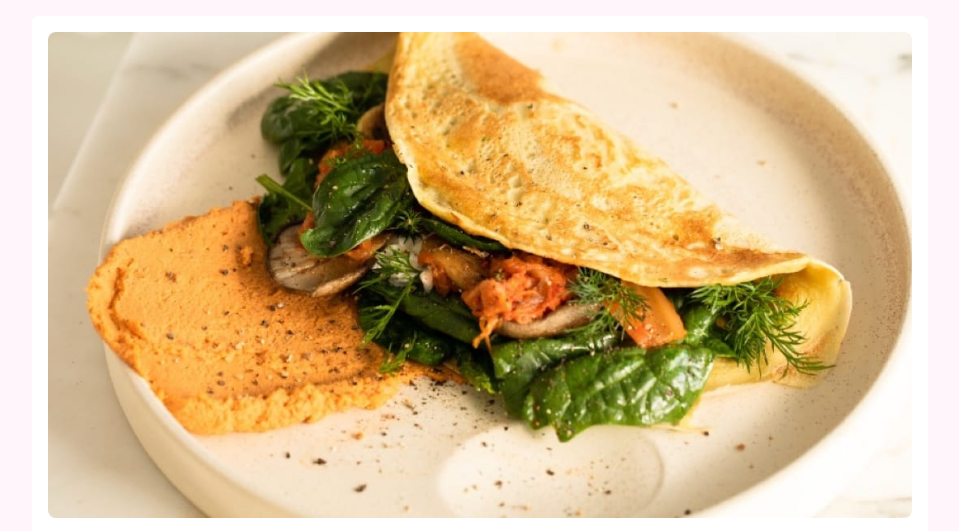
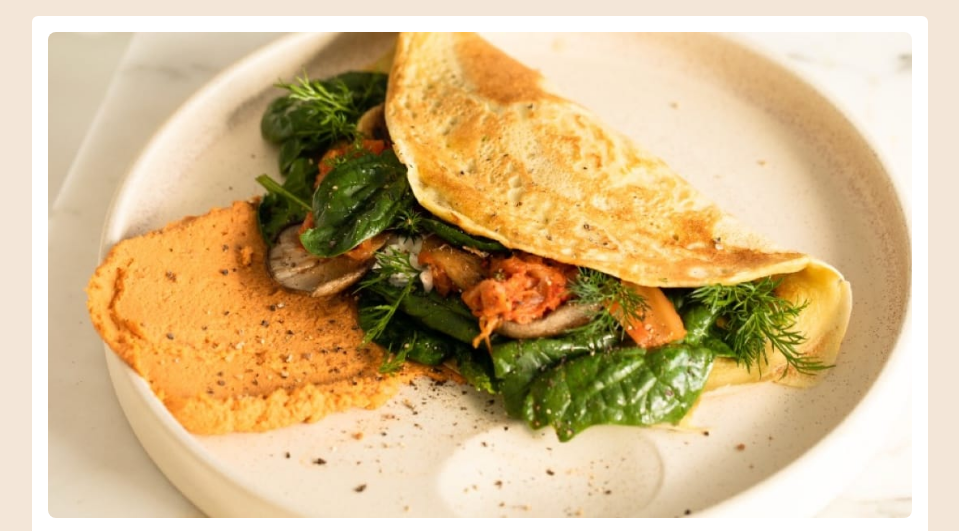
Before and after one commit to jchademwiri/frontend-mentor-tutorials, a website built with Vite: page recipe-page/index.html in a window 1280 px wide. Shown: the top 531 px of the page, without its empty margins (160-1119 px from the left). Built offline with nearby package versions, Linux system fonts and the light colour scheme.

Commit message:
Change background color of recipe page from rose to stone

```diff
--- a/recipe-page/index.html
+++ b/recipe-page/index.html
@@ -21,7 +21,7 @@
       }
     </style>
   </head>
-  <body class="bg-rose-50 md:p-4">
+  <body class="bg-stone-100 md:p-4">
     <div class="max-w-4xl bg-white md:rounded-md md:p-4 mx-auto sm:p-5">
       <header class="w-full aspect-[16/9]">
         <img
```
